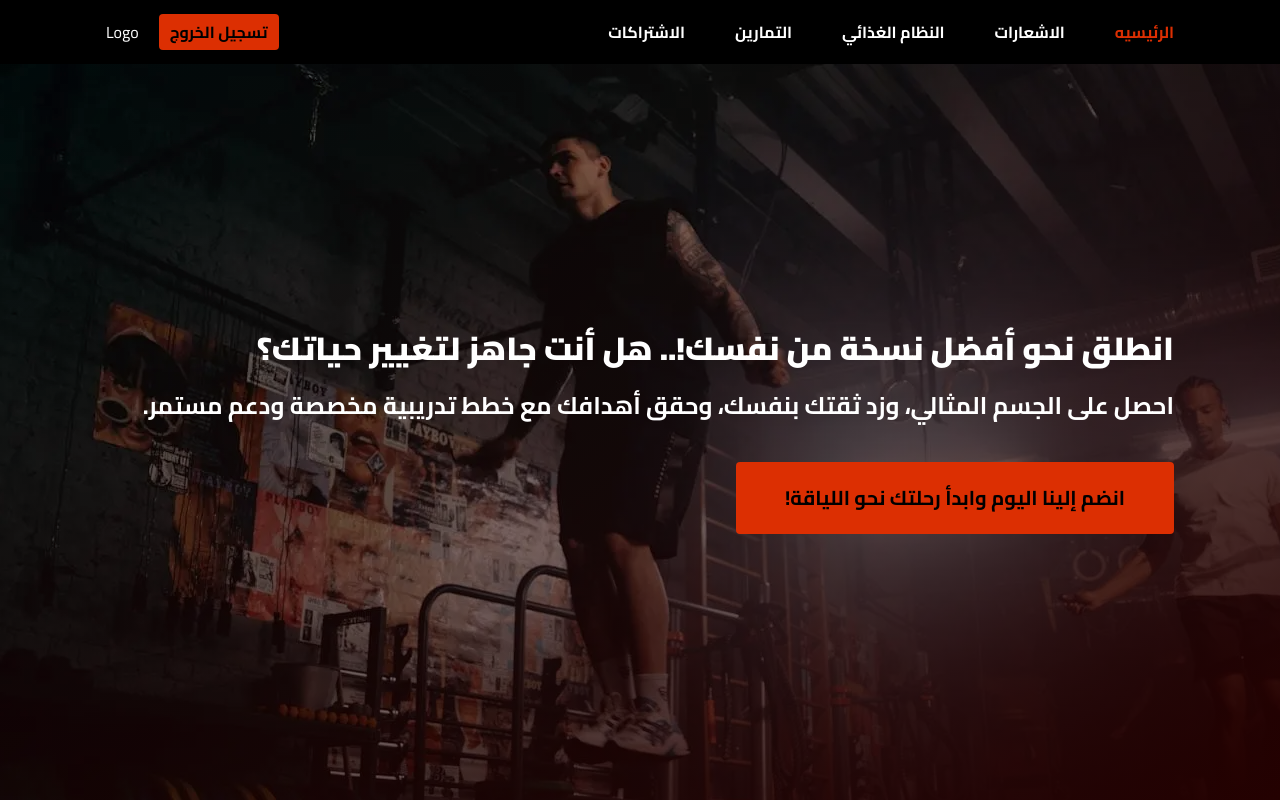
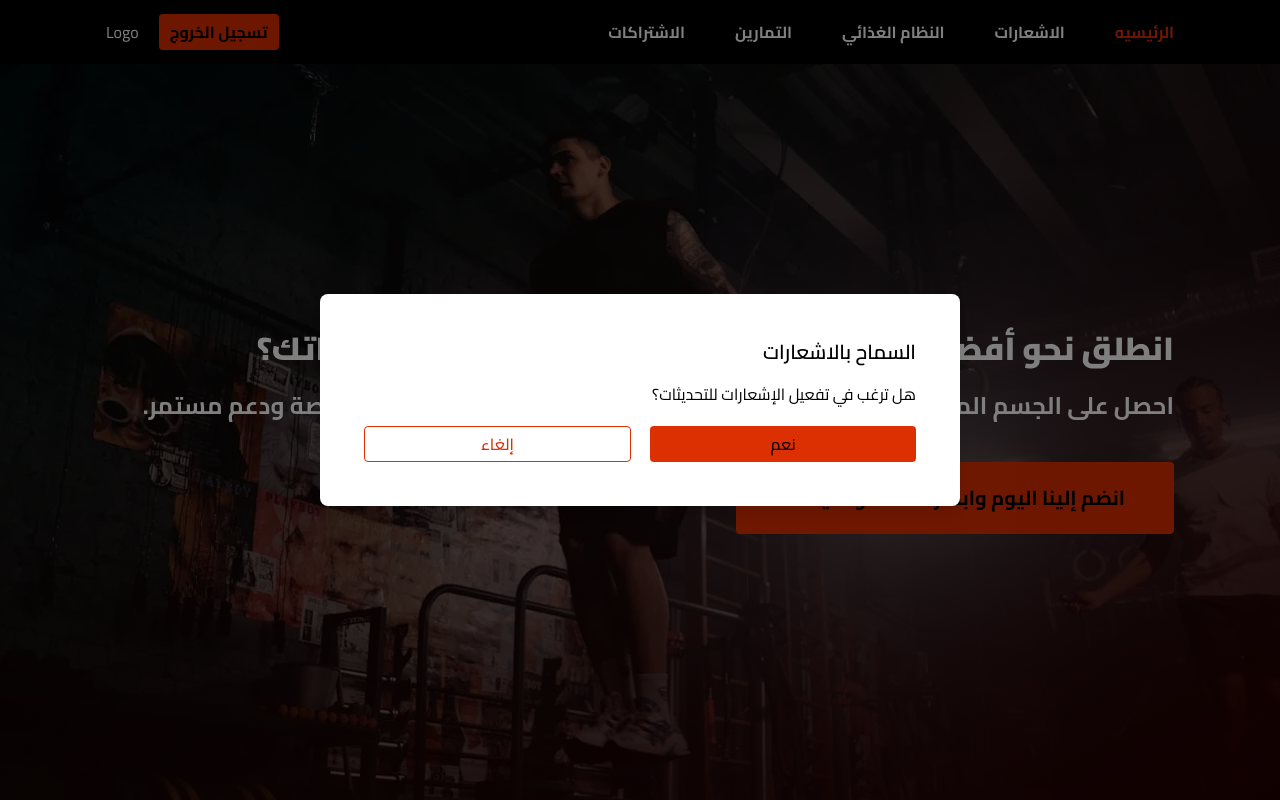
Before and after one commit to mustafa-khaled/GYM, a React (Vite) app: page / in a window 1280 px wide. Shown: the top 800 px of the page. Built offline with nearby package versions, Linux system fonts and the light colour scheme; no server answers; sample sign-in values are in the browser's storage.

Commit message:
NotificationPopup funtionality

```diff
--- a/src/features/notifications/NotificationPopup.jsx
+++ b/src/features/notifications/NotificationPopup.jsx
@@ -1,37 +1,74 @@
 import { messaging } from "../../../firebase.config";
-import { getToken, onMessage } from "firebase/messaging";
+import { getToken } from "firebase/messaging";
 import { storeToken } from "../../services/apiAuth";
-import { useState } from "react";
+import { useEffect, useState } from "react";
+import Button from "../../ui/Button";
 
 const NotificationHandler = () => {
   const VAPID_ID = import.meta.env.VITE_FIREBASE_VAPID_ID;
   const token = localStorage.getItem("GYM_USER_TOKEN");
   const [showModal, setShowModal] = useState(false);
 
-  // Request permission for notifications
-  const requestPermission = async () => {
+  useEffect(() => {
+    if (token) {
+      setShowModal(true);
+    }
+  }, [token]);
+
+  const handleYes = async () => {
     try {
-      const token = await getToken(messaging, {
+      const fcmToken = await getToken(messaging, {
         vapidKey: VAPID_ID,
       });
-      if (token) {
-        storeToken(token);
-        console.log("FCM Token:", token);
+      if (fcmToken) {
+        storeToken(fcmToken);
       } else {
         console.warn("No registration token available.");
       }
     } catch (error) {
       console.error("An error occurred while retrieving token:", error);
     }
+    setShowModal(false); // Close modal
   };
 
-  // Listen for foreground messages
-  onMessage(messaging, (payload) => {
-    console.log("Message received. ", payload);
-    // Customize how you handle foreground notifications
-  });
+  const handleNo = () => {
+    setShowModal(false); // Close modal without requesting token
+  };
 
-  return <div />;
+  return (
+    <>
+      {showModal && (
+        <Modal
+          title="السماح بالاشعارات"
+          message="هل ترغب في تفعيل الإشعارات للتحديثات؟"
+          onYes={handleYes}
+          onNo={handleNo}
+        />
+      )}
+    </>
+  );
+};
+
+const Modal = ({ title, message, onYes, onNo }) => {
+  return (
+    <div className="fixed inset-0 z-50 flex items-center justify-center bg-black bg-opacity-50">
+      <div className="w-11/12 rounded-lg bg-white p-6 shadow-lg sm:w-1/2">
+        <div className="flex flex-col p-[20px]">
+          <h2 className="mb-4 text-xl font-semibold">{title}</h2>
+          <p className="mb-[1.2rem]">{message}</p>
+
+          <div className="flex justify-end gap-[1.2rem]">
+            <Button AriaLabel="acceptConfirm" onClick={onYes}>
+              نعم
+            </Button>
+            <Button variant="secondary" onClick={onNo}>
+              إلغاء
+            </Button>
+          </div>
+        </div>
+      </div>
+    </div>
+  );
 };
 
 export default NotificationHandler;
--- a/src/ui/Button.jsx
+++ b/src/ui/Button.jsx
@@ -13,7 +13,7 @@ function Button({
   const variantStyles = {
     primary: "bg-primary text-black hover:bg-[#e35935] disabled:bg-[#90280d]",
     secondary:
-      "bg-transparent border border-[#fff] text-[#fff] hover:text-primary hover:border-primary",
+      "bg-transparent border text-primary border-primary hover:bg-primary hover:text-black",
     tertiary:
       "bg-primary text-black hover:bg-[#e35935] disabled:bg-[#90280d] h-[50px] md:text-[20px] text-[16px] font-[900] !font-bold",
   };
```
